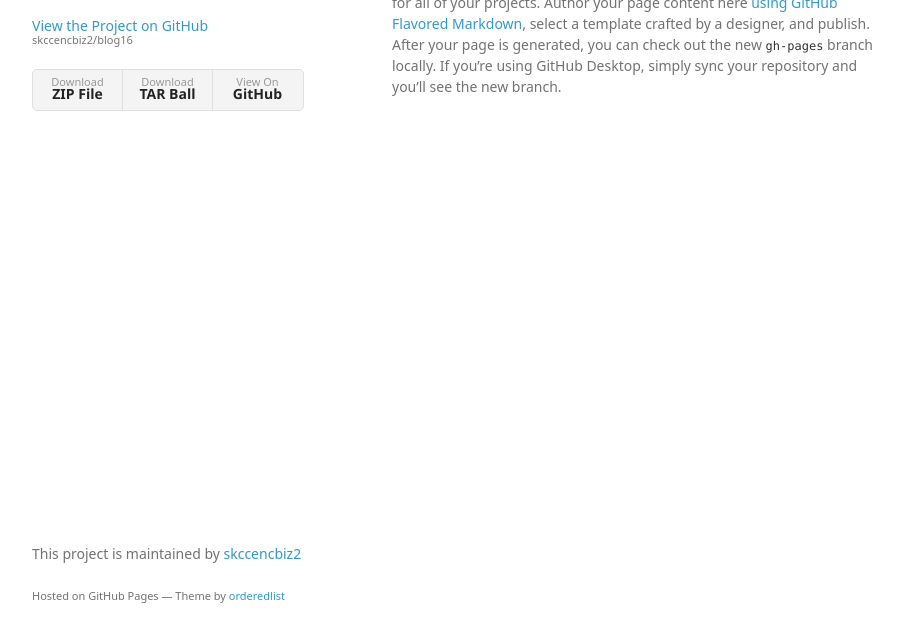
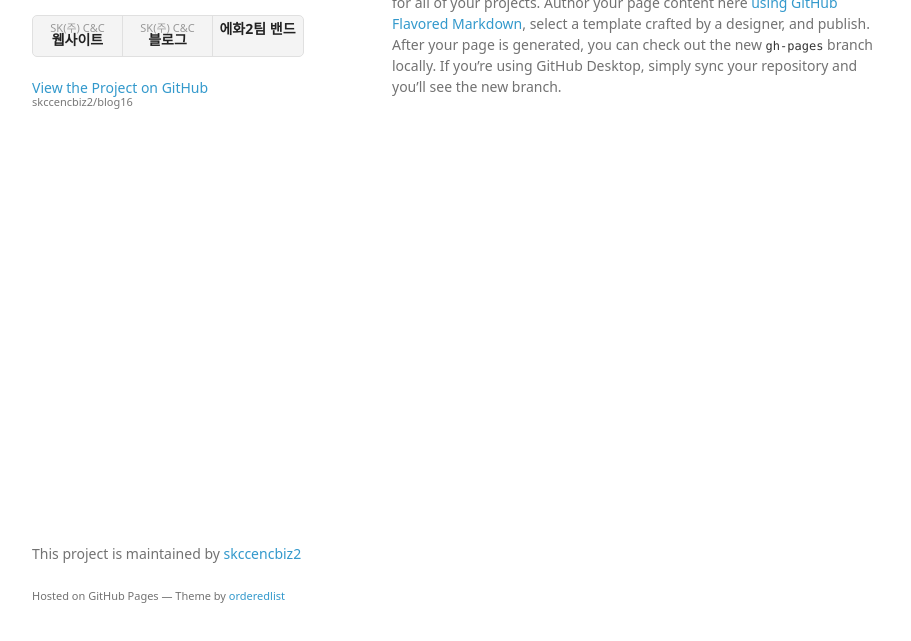
Before and after one commit to skccencbiz2/blog16, a plain HTML site: page index.html in a window 1280 px wide. Shown: the part 125-766 px from the top of the page, without its empty margins (178-1089 px from the left). Drawn offline with Linux system fonts and the light colour scheme; a web font is replaced by a local one.

Commit message:
Update index.html

```diff
--- a/index.html
+++ b/index.html
@@ -18,14 +18,13 @@
         <h1>에너지화학사업 2팀 Blog</h1>
         <p></p>
 
+        <ul>
+          <li><a href="http://blog.skcc.com/">SK(주) C&C<strong>웹사이트</strong></a></li>
+          <li><a href="http://skcc.co.kr/">SK(주) C&C<strong>블로그</strong></a></li>
+          <li><a href="http://band.us/#!/band/53112770"><strong>에화2팀 밴드</strong></a></li>
+        </ul>
+        <p></p>
         <p class="view"><a href="https://github.com/skccencbiz2/blog16">View the Project on GitHub <small>skccencbiz2/blog16</small></a></p>
-
-
-        <ul>
-          <li><a href="https://github.com/skccencbiz2/blog16/zipball/master">Download <strong>ZIP File</strong></a></li>
-          <li><a href="https://github.com/skccencbiz2/blog16/tarball/master">Download <strong>TAR Ball</strong></a></li>
-          <li><a href="https://github.com/skccencbiz2/blog16">View On <strong>GitHub</strong></a></li>
-        </ul>
       </header>
       <section>
         <h3>
```
